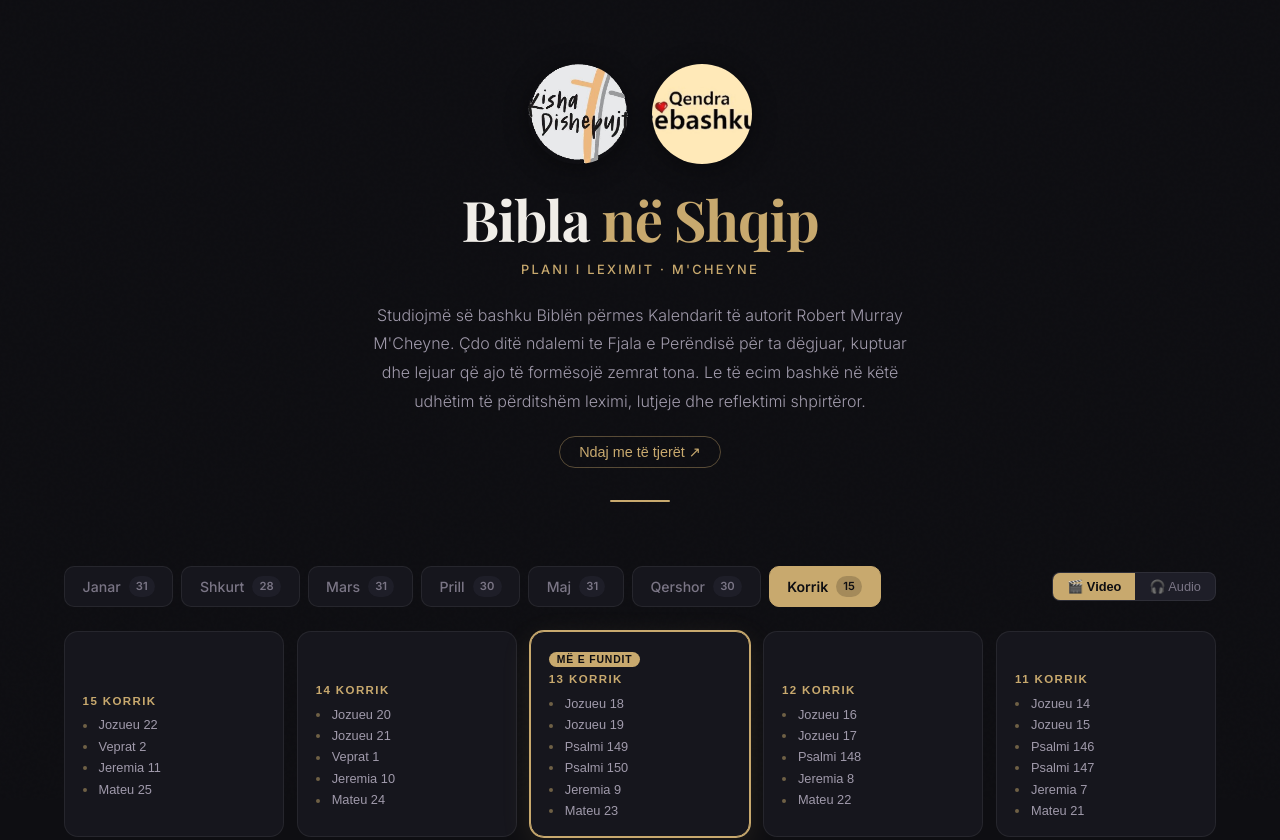
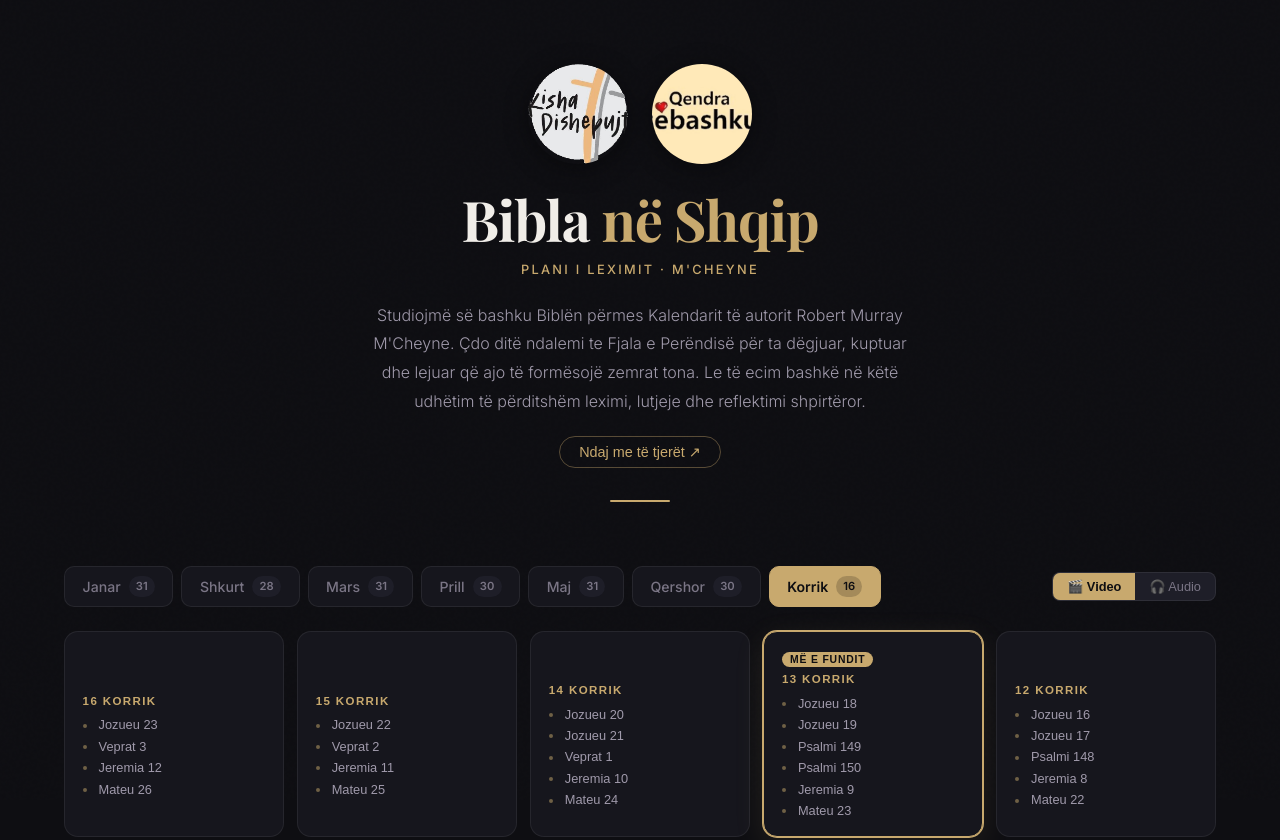
Before and after one commit to jeffandmeredith-max/bibla-shqip, a React (Vite) app: page / in a window 1280 px wide. Shown: the top 840 px of the page. Built offline with nearby package versions, Linux system fonts and the light colour scheme.

Commit message:
chore: daily update 2026-07-16

```diff
--- a/src/data/july.js
+++ b/src/data/july.js
@@ -419,5 +419,28 @@ export const july = [
         "start": 1027
       }
     ]
+  },
+  {
+    "day": 16,
+    "date": "16 Korrik",
+    "videoId": "EQDZXq_WH4M",
+    "readings": [
+      {
+        "title": "Jozueu 23",
+        "start": 0
+      },
+      {
+        "title": "Veprat 3",
+        "start": 173
+      },
+      {
+        "title": "Jeremia 12",
+        "start": 409
+      },
+      {
+        "title": "Mateu 26",
+        "start": 585
+      }
+    ]
   }
 ]
```
